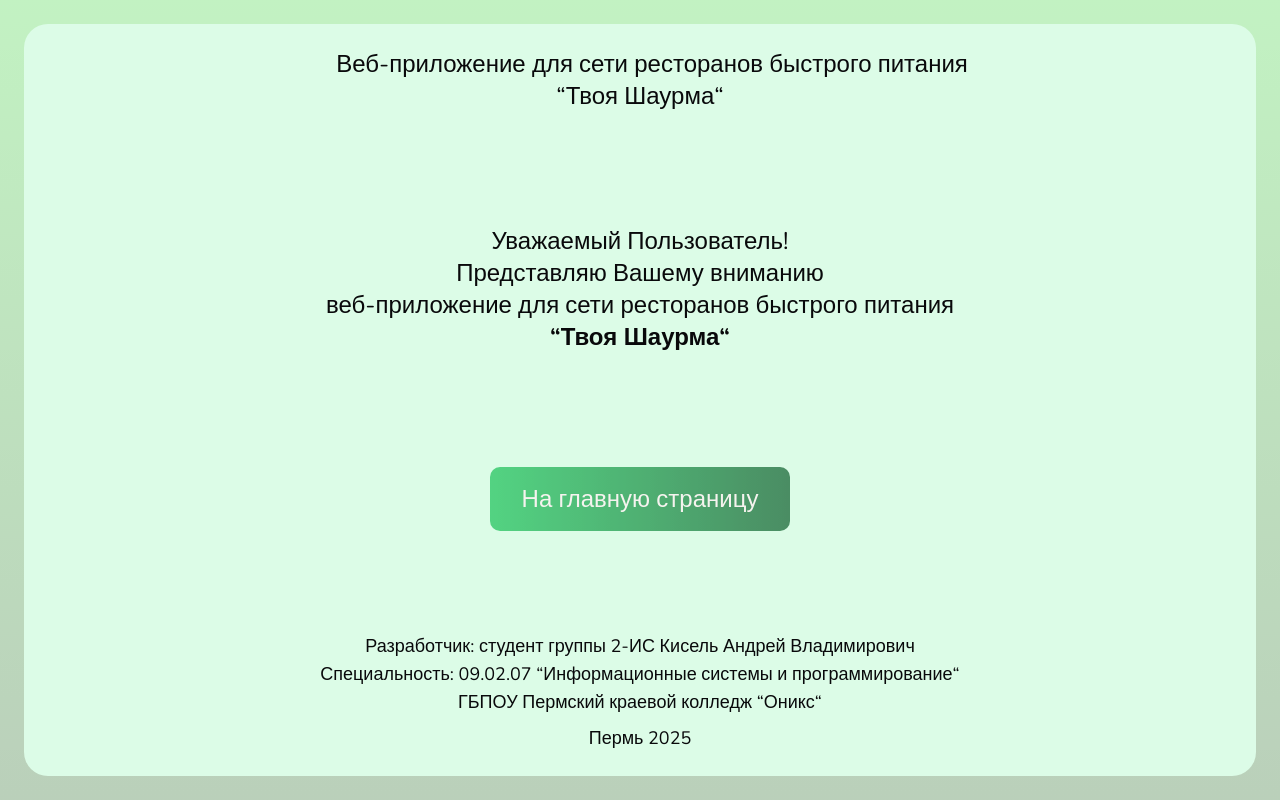
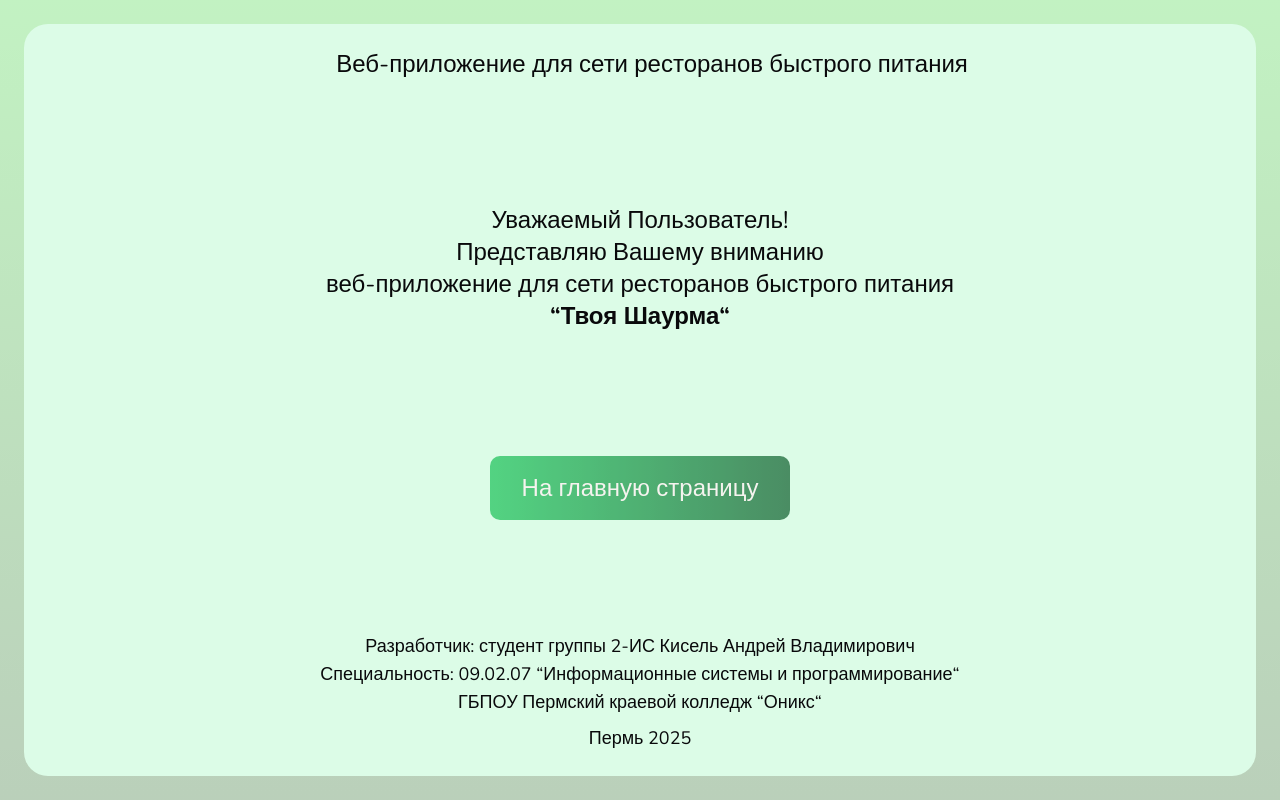
Before and after one commit to undrokisel/next-junkfood, a Next.js app: page /start in a window 1280 px wide. Built offline with nearby package versions, Linux system fonts and the light colour scheme.

Commit message:
fix(start): title

```diff
--- a/src/app/(start)/start/page.tsx
+++ b/src/app/(start)/start/page.tsx
@@ -26,13 +26,13 @@ function Start() {
               className='sm:ml-6 text-lg sm:text-xl lg:text-2xl 2xl:text-3xl leading-none'
             />
           </FadeVisible>
-          <FadeVisible>
+          {/* <FadeVisible>
             <Title
               size='lg'
               text='&ldquo;Твоя Шаурма&ldquo;'
               className='text-xl text-lg sm:text-xl lg:text-2xl 2xl:text-3xl leading-none'
             />
-          </FadeVisible>
+          </FadeVisible> */}
         </div>
 
         {/* центральный блок */}
```
